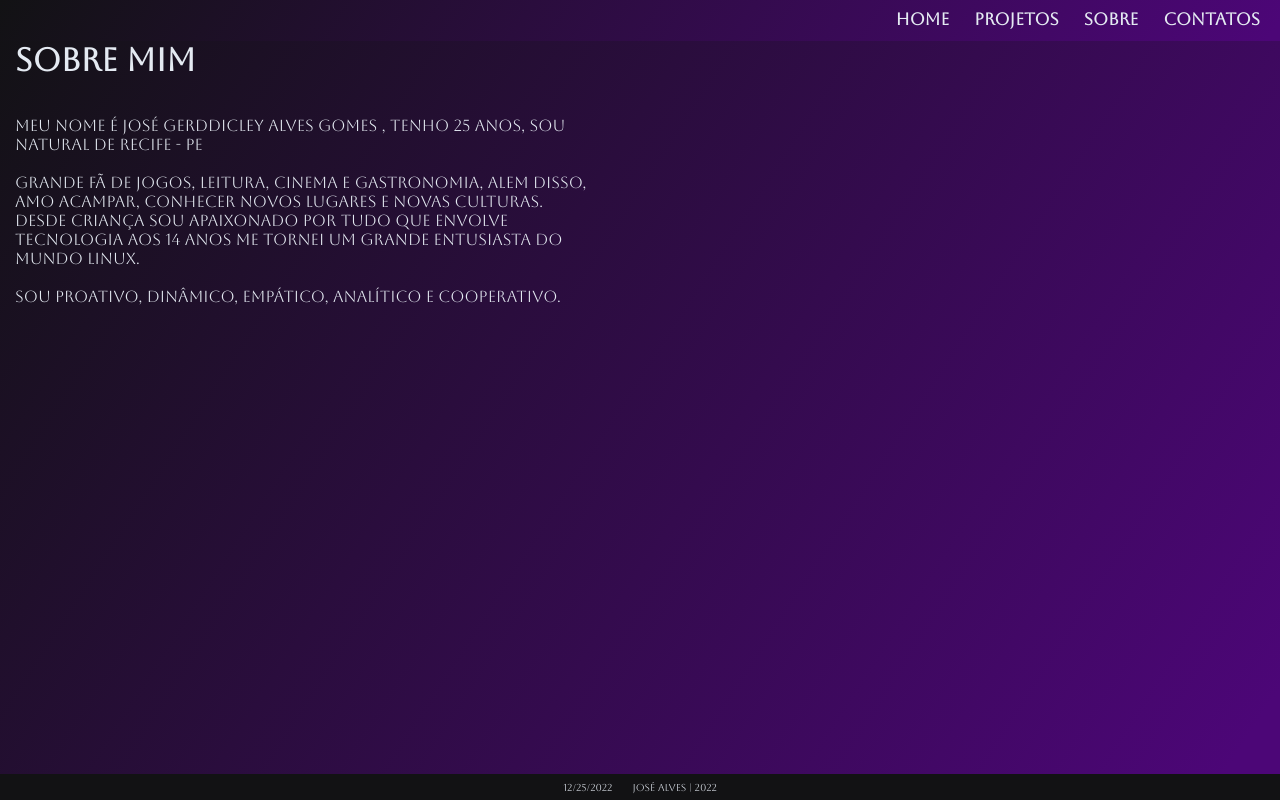
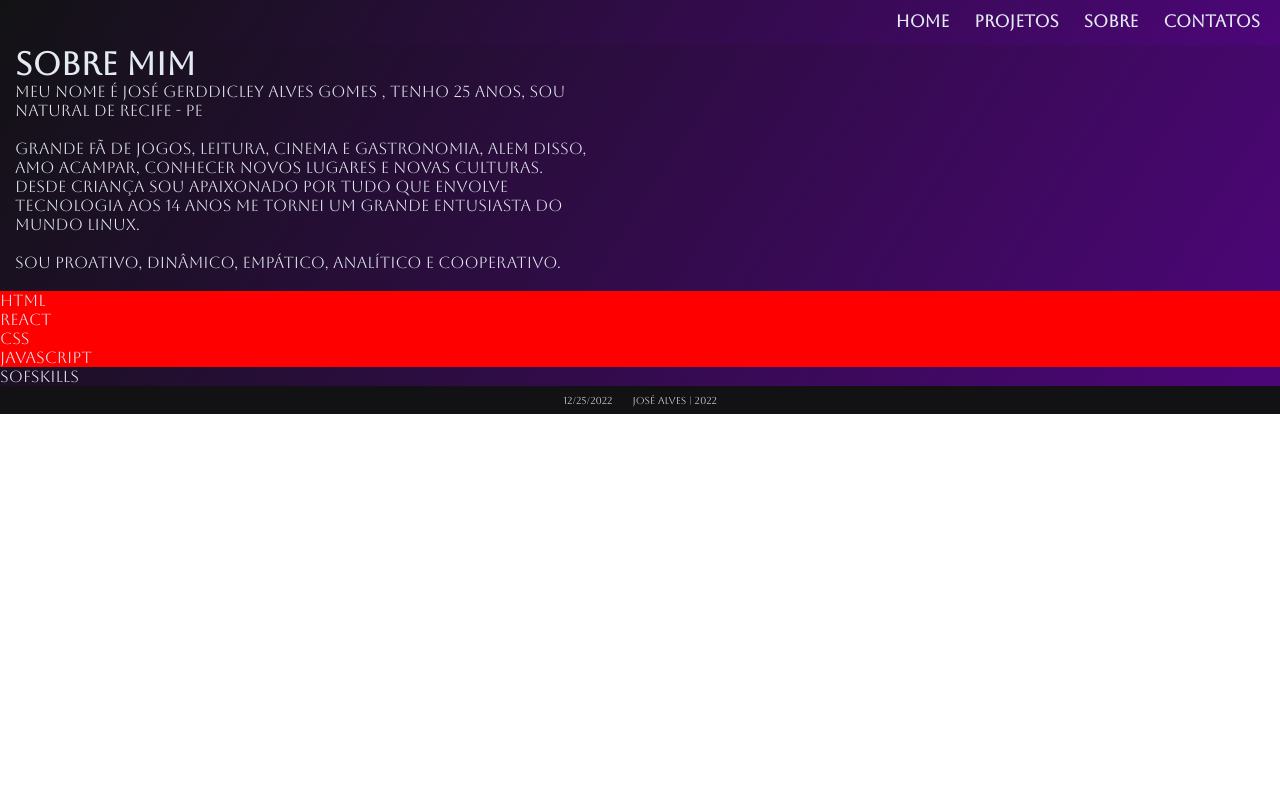
Before and after one commit to joseg-alvesg/portifolio, a React (Create React App) app: page /about in a window 1280 px wide. Built offline with nearby package versions, Linux system fonts and the light colour scheme.

Commit message:
trabalho não commitado

```diff
--- a/src/data/infos.js
+++ b/src/data/infos.js
@@ -4,9 +4,19 @@ export const data = {
     resume: 'Sou José, estudante de desenvolvimento web <Fullstack> pela trybe.',
   },
   about: {
-    p1: "Meu nome é José Gerddicley Alves Gomes , tenho 25 anos, sou natural de Recife - PE",
-    p2: "Grande fã de jogos, leitura, cinema e gastronomia, alem disso, amo acampar, conhecer novos lugares e novas culturas. Desde criança sou apaixonado por tudo que envolve tecnologia aos 14 anos me tornei um grande entusiasta do mundo Linux.",
-    p3: "Sou proativo, dinâmico, empático, analítico e cooperativo."
+    text: [
+      "Meu nome é José Gerddicley Alves Gomes , tenho 25 anos, sou natural de Recife - PE",
+      "Grande fã de jogos, leitura, cinema e gastronomia, alem disso, amo acampar, conhecer novos lugares e novas culturas. Desde criança sou apaixonado por tudo que envolve tecnologia aos 14 anos me tornei um grande entusiasta do mundo Linux.",
+      "Sou proativo, dinâmico, empático, analítico e cooperativo.",
+    ],
+    skills: {
+      hardSkills: [
+        'HTML', 'React', 'CSS', 'javaScript'
+      ],
+      softSkill: {
+
+      },
+    },
   },
   image: 'https://media.licdn.com/dms/image/C4D03AQElaRrXoEB7Gw/profile-displayphoto-shrink_800_800/0/1662475663721?e=1677110400&v=beta&t=rIIND0V2oP9i77CFmIccXJLgYdjA3mLNZwRnb17tMRo',
   contats: {
@@ -23,4 +33,15 @@ export const data = {
       githubLink: 'https://github.com/joseg-alvesg/project-trybeTunes',
     },
   },
+  skills: {
+    hardSkills: {
+      html: 'HTML',
+      react: 'React',
+      css: 'CSS',
+      javaScript: 'javaScript',
+    },
+    softSkill: {
+
+    },
+  },
 }
--- a/src/pages/About.jsx
+++ b/src/pages/About.jsx
@@ -6,19 +6,29 @@ import styles from './styles/about.module.css';
 
 export default class About extends Component {
   render() {
+    const { text, skills: { hardSkills } } = data.about;
     return (
       <div className={ styles.about }>
         <Header />
         <div className={ styles.aboutContainer }>
           <h1>Sobre mim</h1>
-          <br />
-          <br />
-          <p>{data.about.p1}</p>
-          <br />
-          <p>{data.about.p2}</p>
-          <br />
-          <p>{data.about.p3}</p>
-          <br />
+          {text.map((te, index) => (
+            <div key={ index+1 }>
+              <p>{te}</p>
+              <br />
+            </div>
+          ))}
+        </div>
+        <div className={ styles.skills }>
+          <section className={ styles.hardSkills }>
+            {hardSkills.map((hard) => (
+              <p>{hard}</p>
+            ))}
+          </section>
+          <section>
+            sofSkills
+          </section>
+
         </div>
         <Footer />
       </div>
--- a/src/pages/styles/about.module.css
+++ b/src/pages/styles/about.module.css
@@ -1,7 +1,7 @@
 .about {
   display: flex;
   flex-direction: column;
-  height: 100vh;
+  width: 100%;
 }
 
 .aboutContainer {
@@ -26,3 +26,16 @@
     width: 80%;
   }
 }
+
+.skills {
+  width: 100%;
+  height: 100%;
+}
+
+.hardSkills {
+  display: grid;
+  background-color: red;
+  /* width: 100%; */
+  grid-template-columns: 1fr ;
+  grid-template-rows: 1fr 1fr;
+}
```
Also changed, not shown: 1 other file (tests, documents, lock files or other folders).
